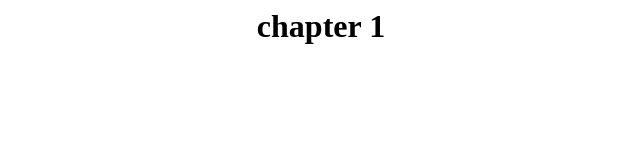
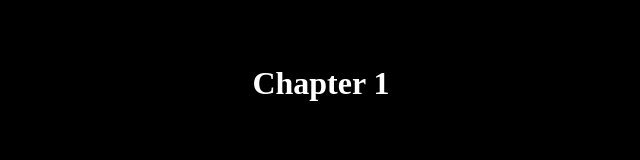
Before and after one commit to TheRyu876/Chapter-1, a plain HTML site: page index.html in a window 1280 px wide. Shown: the whole page, without its empty margins (319-959 px from the left). Drawn offline with Linux system fonts and the light colour scheme.

Commit message:
update message

```diff
--- a/index.html
+++ b/index.html
@@ -2,9 +2,13 @@
 
 <body>
 
+<br>
+
+<br>
+
 <h1>
 
-chapter 1
+Chapter 1
 
 </h1>
 
@@ -13,8 +17,12 @@ chapter 1
 
 <style>
 
+    body {
+        background-color: black;
+    }
+
 h1 {
-
+color: white;
 text-align: center;
 
 }
```
